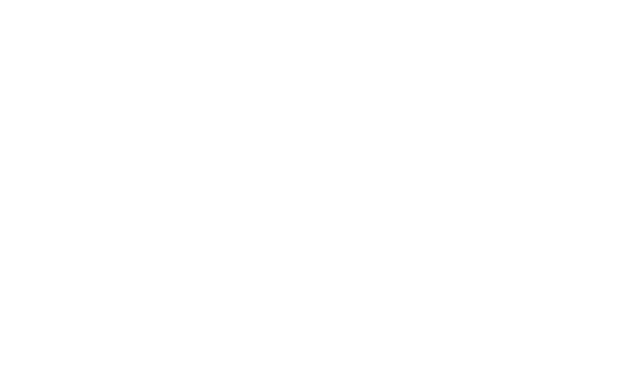
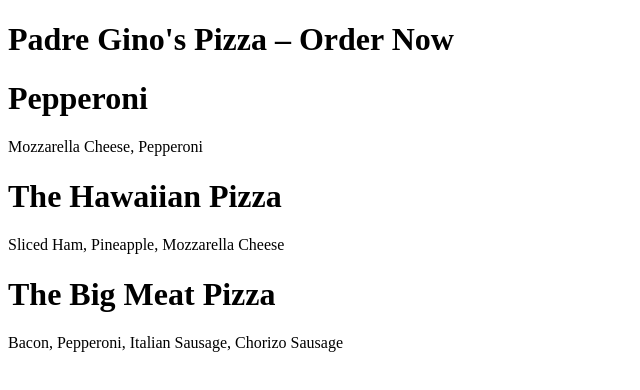
Before and after one commit to ShaneDoyleDev/padre-ginos, a React (Vite) app: page / in a window 1280 px wide. Shown: the top 390 px of the page, without its empty margins (0-640 px from the left). Built offline with nearby package versions, Linux system fonts and the light colour scheme.

Commit message:
import Pizza component

```diff
--- a/src/App.jsx
+++ b/src/App.jsx
@@ -1,10 +1,23 @@
-import React from "react";
 import { createRoot } from "react-dom/client";
+import Pizza from "./Pizza";
 
 const App = () => {
-  return <div></div>;
+  return (
+    <div>
+      <h1>Padre Gino's Pizza – Order Now</h1>
+      <Pizza name="Pepperoni" description="Mozzarella Cheese, Pepperoni" />
+      <Pizza
+        name="The Hawaiian Pizza"
+        description="Sliced Ham, Pineapple, Mozzarella Cheese"
+      />
+      <Pizza
+        name="The Big Meat Pizza"
+        description="Bacon, Pepperoni, Italian Sausage, Chorizo Sausage"
+      />
+    </div>
+  );
 };
 
 const container = document.getElementById("root");
 const root = createRoot(container);
-root.render(React.createElement(App));
+root.render(<App />);
```
